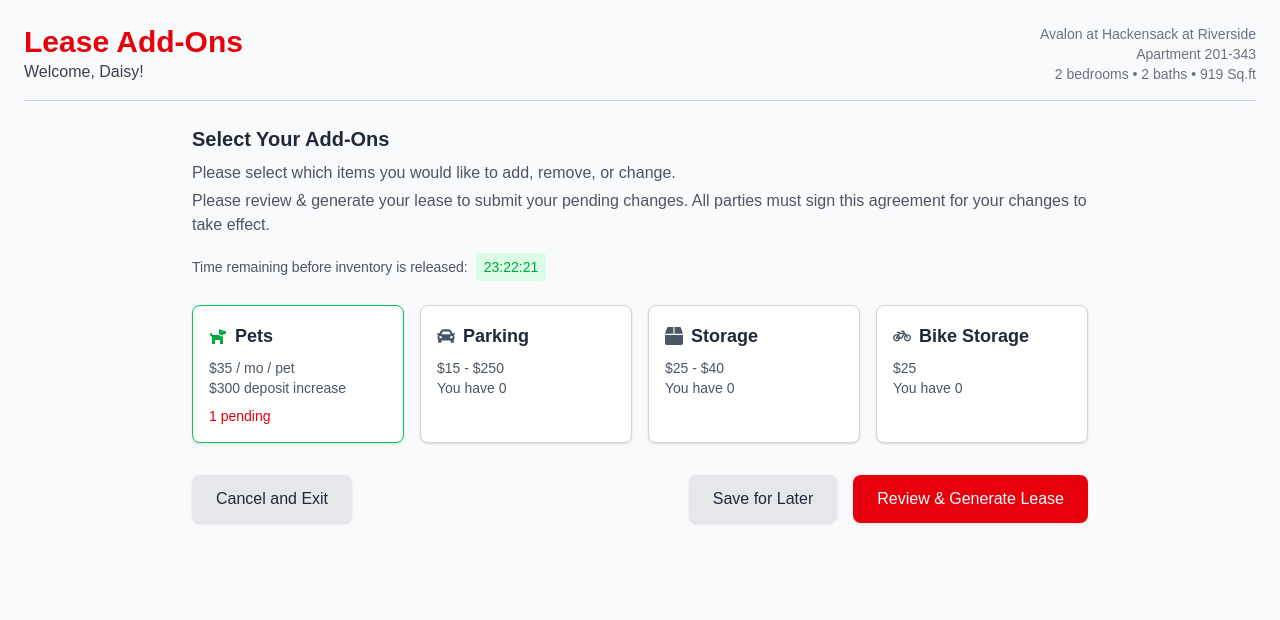
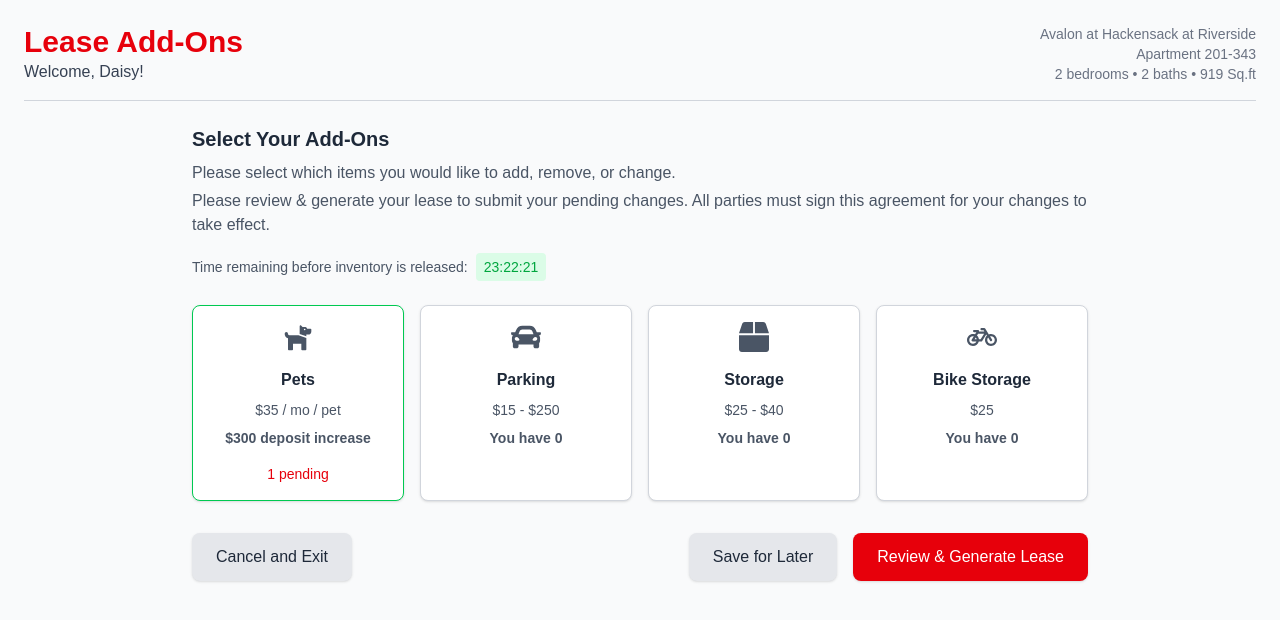
Before and after one commit to edgarrobledos/LeaseDomain.Test.UI, a Next.js app in the folder lease-domain-test-ui/: page / in a window 1280 px wide. Shown: the top 620 px of the page. Built offline with nearby package versions, Linux system fonts and the light colour scheme.

Commit message:
chore: dry components

```diff
--- a/lease-domain-test-ui/src/app/components/Card.tsx
+++ b/lease-domain-test-ui/src/app/components/Card.tsx
@@ -19,16 +19,19 @@ export default function Card({
 }: CardProps) {
   return (
     <div className={`border ${borderColor} rounded-lg p-4 bg-white shadow`}>
-      <div className="flex items-center justify-between">
+      <div className="flex flex-col items-center gap-4">
         <h3 className="text-lg font-semibold text-gray-800 flex items-center gap-2">
-          {icon} {title}
+          <span className="text-3xl">{icon}</span>
         </h3>
+        <h4 className="font-semibold text-gray-800">{title}</h4>
       </div>
-      <p className="text-sm text-gray-600 mt-2">{description}</p>
-      <p className="text-sm text-gray-600">{additionalInfo}</p>
-      {pendingText && (
-        <p className="text-sm text-red-600 mt-2">{pendingText}</p>
-      )}
+      <div className="flex flex-col items-center gap-2 mt-2">
+        <p className="text-sm text-gray-600">{description}</p>
+        <p className="text-sm text-gray-600 font-bold">{additionalInfo}</p>
+        {pendingText && (
+          <p className="text-sm text-red-600 mt-2">{pendingText}</p>
+        )}
+      </div>
     </div>
   );
 }
--- a/lease-domain-test-ui/src/app/page.tsx
+++ b/lease-domain-test-ui/src/app/page.tsx
@@ -45,7 +45,7 @@ export default function LeaseAddOns() {
         <section className="grid grid-cols-1 sm:grid-cols-2 lg:grid-cols-4 gap-4">
           <Card
             title="Pets"
-            icon={<FaDog className="text-green-600" />}
+            icon={<FaDog className="text-gray-600" />}
             description="$35 / mo / pet"
             additionalInfo="$300 deposit increase"
             pendingText="1 pending"
```
